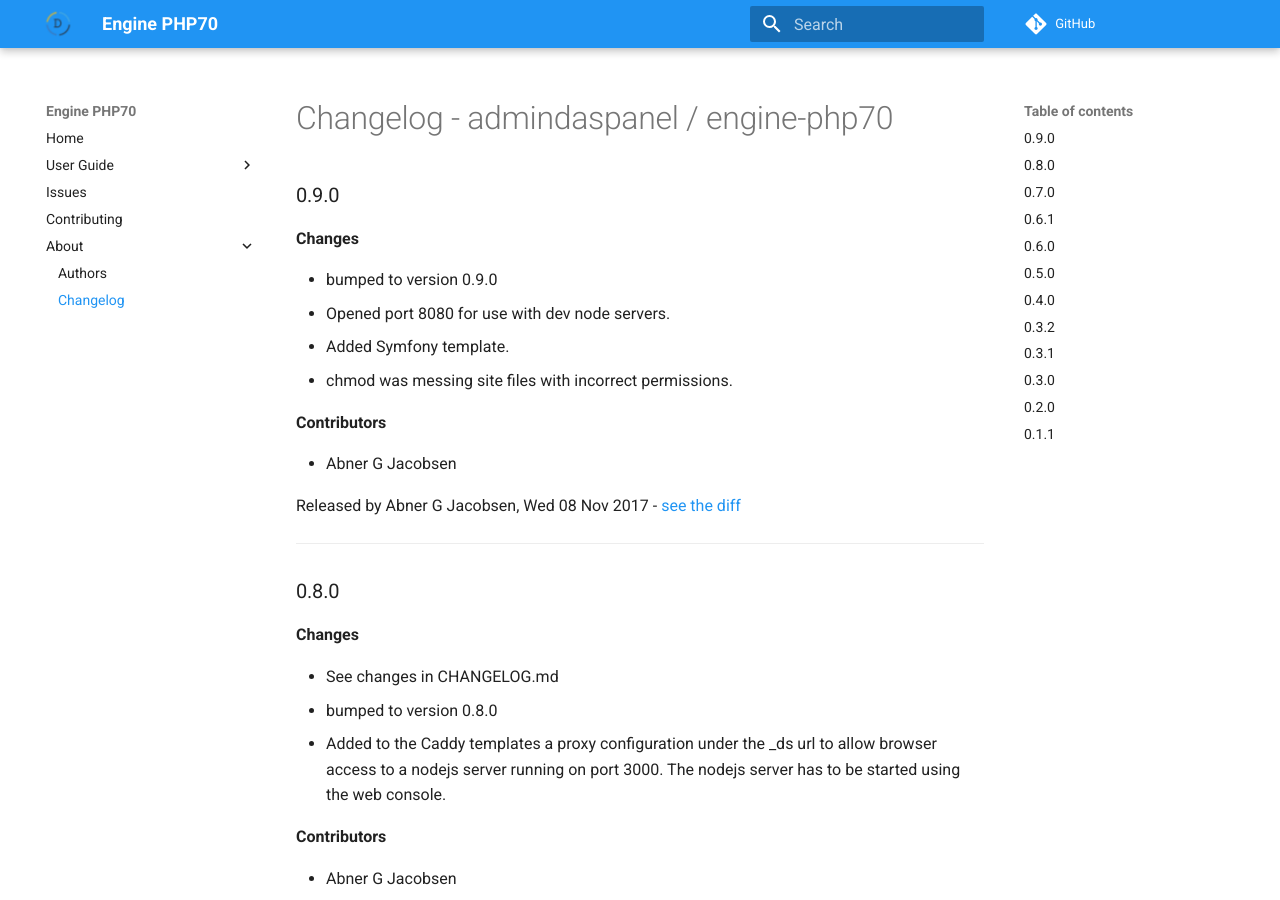
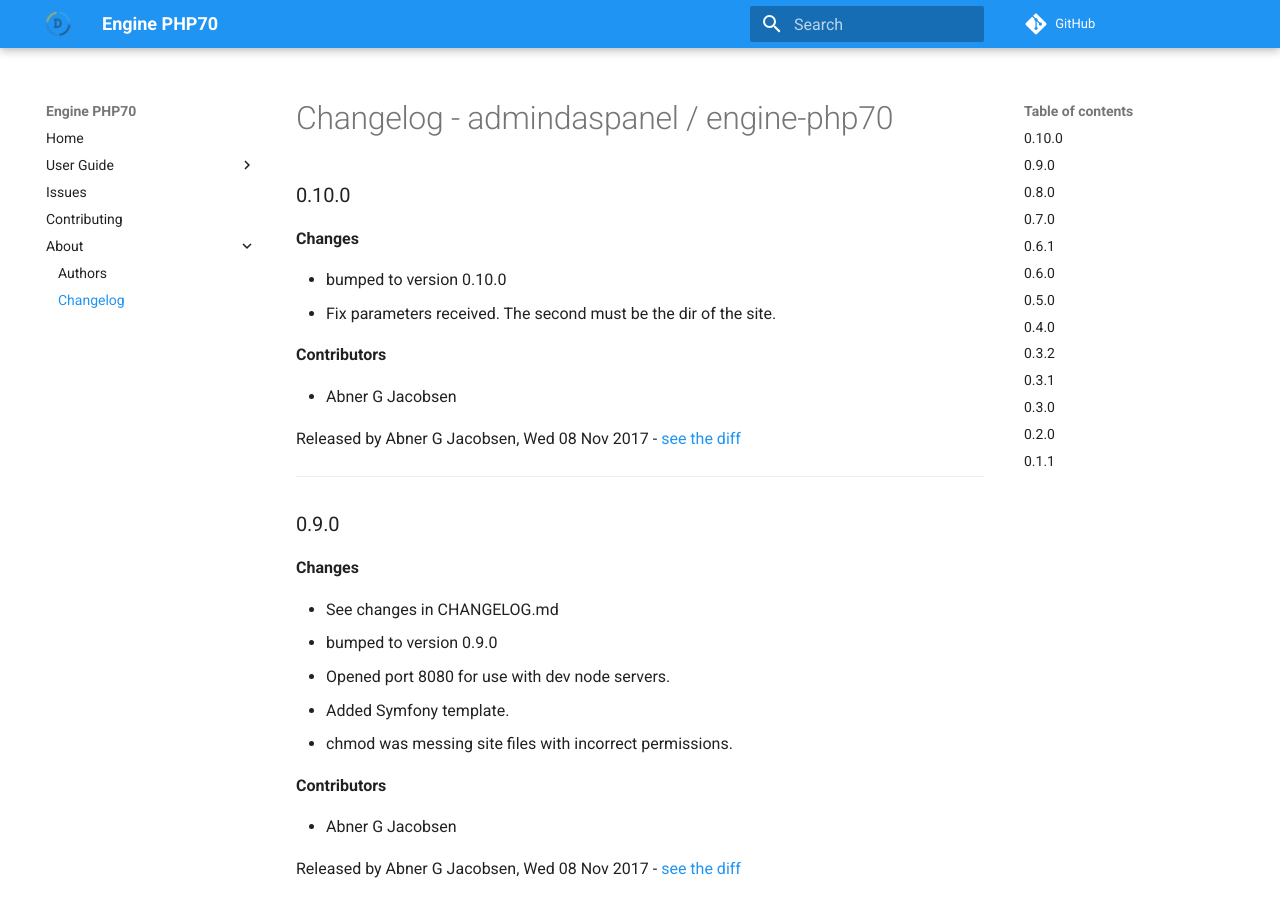
Before and after one commit to daspanel/engine-php70, an MkDocs documentation site: the page built from docs/changelog.md, in a window 1280 px wide and 900 px high. Built offline with MkDocs 1.6.1 and Material for MkDocs 9.7.7, drawn with Linux system fonts in a browser that asks for light colours; comment, search, counter and statistics services are not loaded; old or Windows-style settings are respelled for this version of MkDocs.

Commit message:
See changes in CHANGELOG.md

```diff
--- a/docs/changelog.md
+++ b/docs/changelog.md
@@ -1,8 +1,23 @@
 # Changelog - admindaspanel / engine-php70
+
+### 0.10.0
+__Changes__
+
+- bumped to version 0.10.0
+- Fix parameters received. The second must be the dir of the site.
+
+__Contributors__
+
+- Abner G Jacobsen
+
+Released by Abner G Jacobsen, Wed 08 Nov 2017 -
+[see the diff](https://github.com/admindaspanel/engine-php70/compare/0.9.0...0.10.0#diff)
+______________
 
 ### 0.9.0
 __Changes__
 
+- See changes in CHANGELOG.md
 - bumped to version 0.9.0
 - Opened port 8080 for use with dev node servers.
 - Added Symfony template.
```
Also changed, not shown: CHANGELOG.md (+15 -0 lines).
